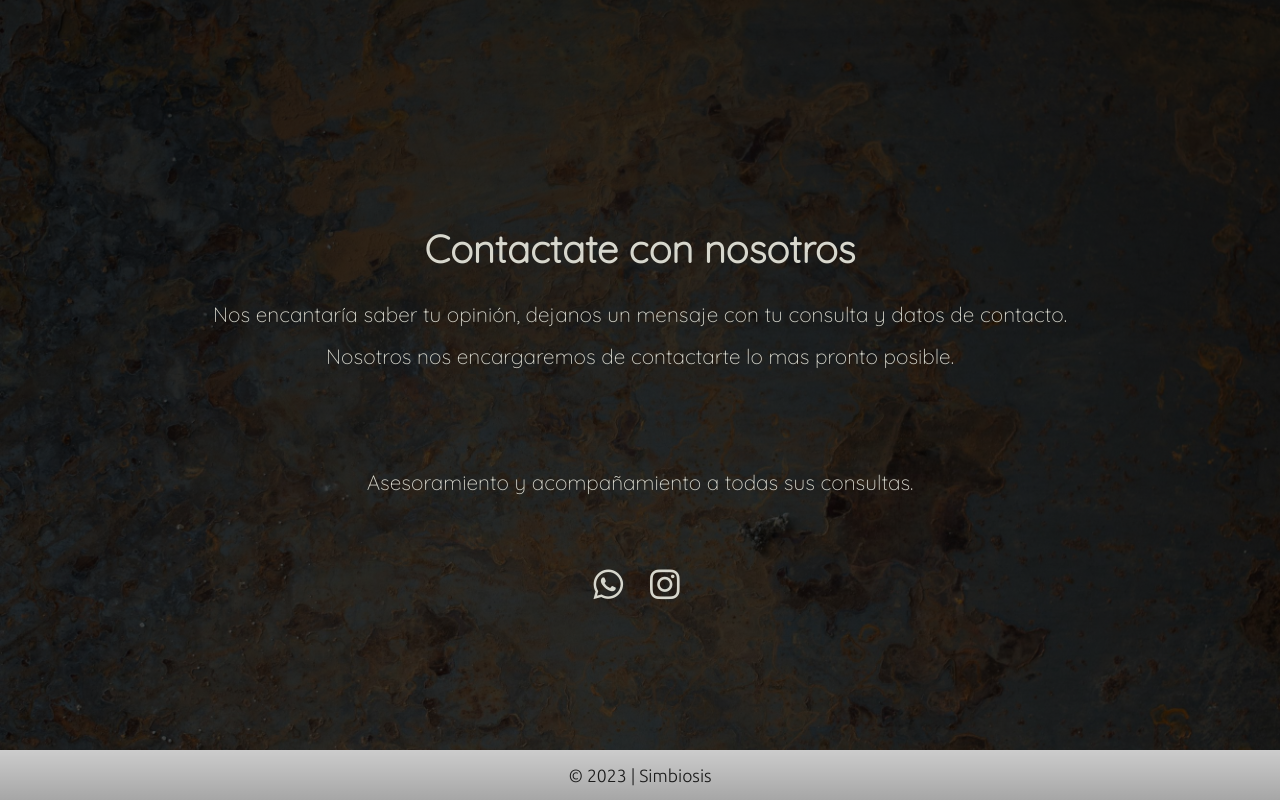
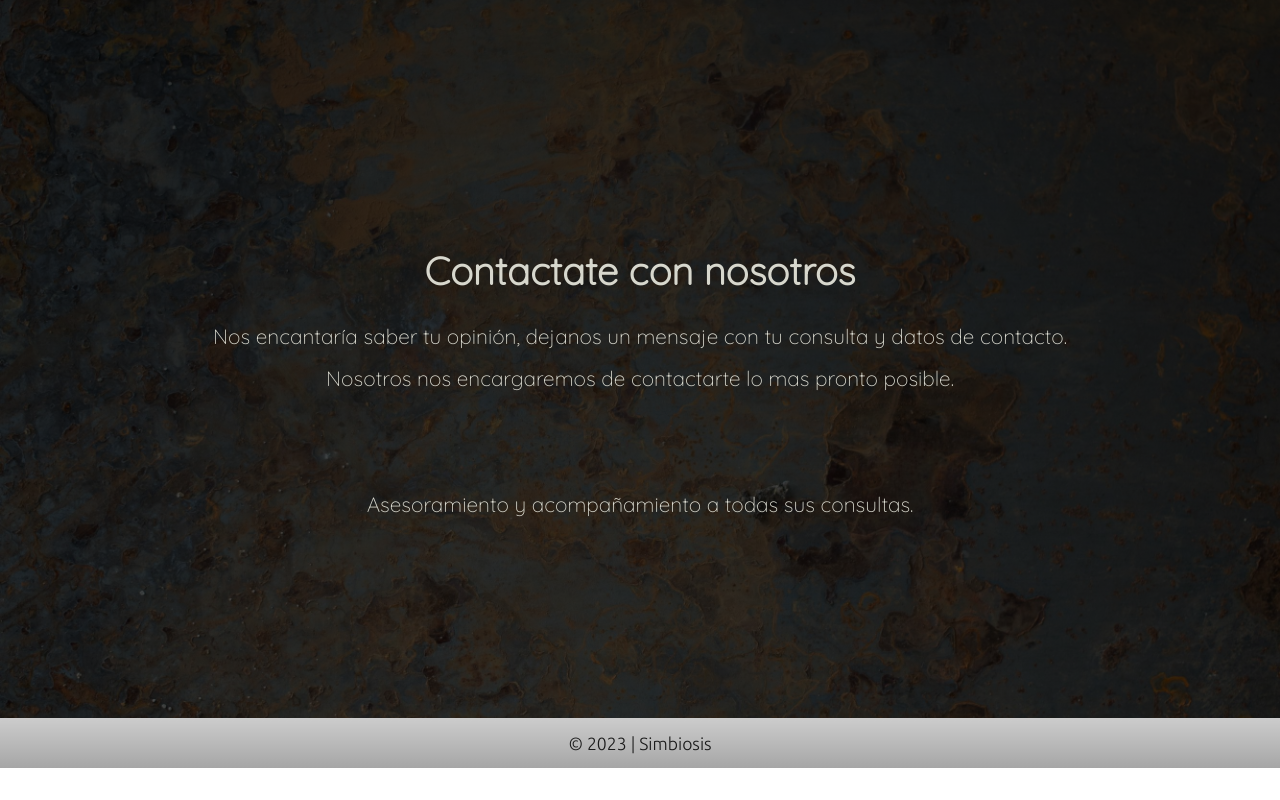
Before and after one commit to jeremendoza01/simbiosis, a plain HTML site: page simbiosis-geo/src/index.html in a window 1280 px wide. Shown: the part 3264-4064 px from the top of the page. After the commit the page ends 4032 px from the top, so only its background shows below. Drawn offline with Linux system fonts and the light colour scheme; a web font is replaced by a local one.

Commit message:
commit cliente

```diff
--- a/simbiosis-geo/src/index.html
+++ b/simbiosis-geo/src/index.html
@@ -199,7 +199,7 @@
   <section id="info_section">
     <div class="info_items">
       <div class="item ">
-        <h2  style="--i:2">Contactate con nosotros</h2>
+        <h2 style="--i:2">Contactate con nosotros</h2>
         <p style="--i:3">Nos encantaría saber tu opinión, dejanos un mensaje con tu consulta y datos de
           contacto.</p>
         <p style="--i:3">Nosotros nos encargaremos de contactarte lo mas pronto posible.</p>
@@ -215,20 +215,17 @@
       <p class="animate3" style="--i:3">
       </p>
       <!-- <i class="fa-regular fa-envelope"></i> -->
-      <p  style="--i:3">
+      <p style="--i:3">
         <!-- simbiosis-geo@gmail.com -->
         Asesoramiento y acompañamiento a todas sus consultas.
       </p>
     </div>
-    <div class>
-      <div class="div-redes">
+    <!-- <div class="div-redes"> -->
     <!-- <a href="https://www.facebook.com/" alt="Facebook" target="_blank" class="fa-brands fa-facebook-f"></a> -->
     <!-- <a href="https://twitter.com/jeremendoza01" alt="Twitter" target="_blank" class="fa-brands fa-x-twitter"></a> -->
-        <a href="https://wa.link/2i88ig" target="_blank" alt="Whatsapp" class="fa-brands fa-whatsapp"></a>
-        <a href="https://www.instagram.com/simbiosis.geo/" alt="Instagram" target="_blank"
-          class="fa-brands fa-instagram"></a>
-      </div>
-    </div>
+
+
+    <!-- </div> -->
   </section>
   <section id="footer-copy">
     <p>
--- a/simbiosis-geo/src/style.css
+++ b/simbiosis-geo/src/style.css
@@ -772,7 +772,7 @@ header .nav-bar-links {
 
 #hero1 .beneficios2 {
   font-family: "Jost", sans-serif;
-  margin: 0px 90px;
+  margin: 0px 10px;
   text-align: center;
   font-size: 1.25em;
   padding: 10px 15px;
@@ -1151,6 +1151,7 @@ header .nav-bar-links {
     filter: blur(5px);
     transition: 0.7s;
     opacity: 0;
+    margin: 0px 80px;
   }
 
   #hero1.show-animate .beneficios2 {
```
Lines whose indentation alone changed are shown as unchanged.
